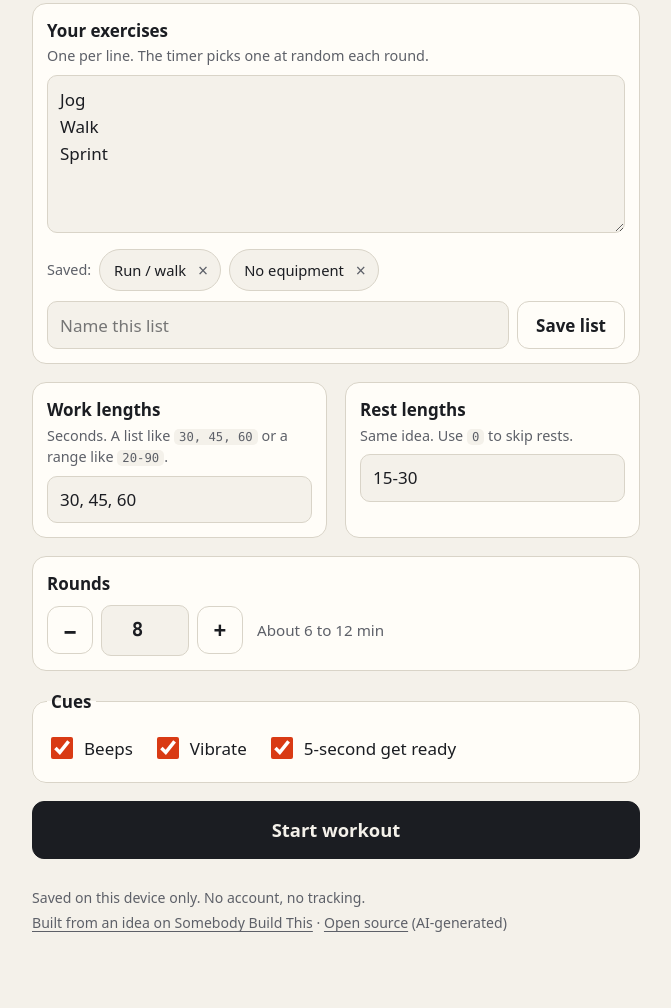
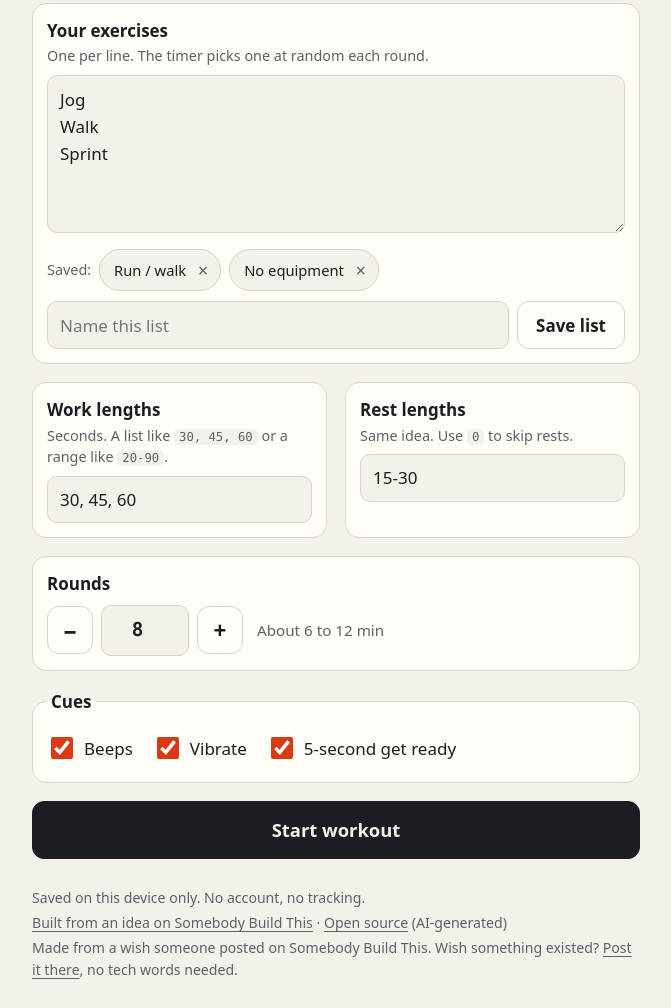
Before and after one commit to TeeKraken/interval-workout-timer, a website built with Vite: page index.html in a window 1280 px wide. Shown: the part 179-1187 px from the top of the page, without its empty margins (304-975 px from the left). Before the commit the page ends 1140 px from the top, so only its background shows below. Built offline with nearby package versions, Linux system fonts and the light colour scheme.

Commit message:
Add a quiet line inviting people to post their own wish (#1)

```diff
--- a/index.html
+++ b/index.html
@@ -79,6 +79,10 @@
             <a href="https://somebodybuildthis.dev/ideas/20-a-random-interval-workout-timer-you-can-load-with-your-own-e">Built from an idea on Somebody Build This</a>
             · <a href="https://github.com/TeeKraken/interval-workout-timer">Open source</a> (AI-generated)
           </p>
+          <p>
+            Made from a wish someone posted on Somebody Build This. Wish something existed?
+            <a href="https://somebodybuildthis.dev/ideas/new">Post it there</a>, no tech words needed.
+          </p>
         </footer>
       </section>
 
```
